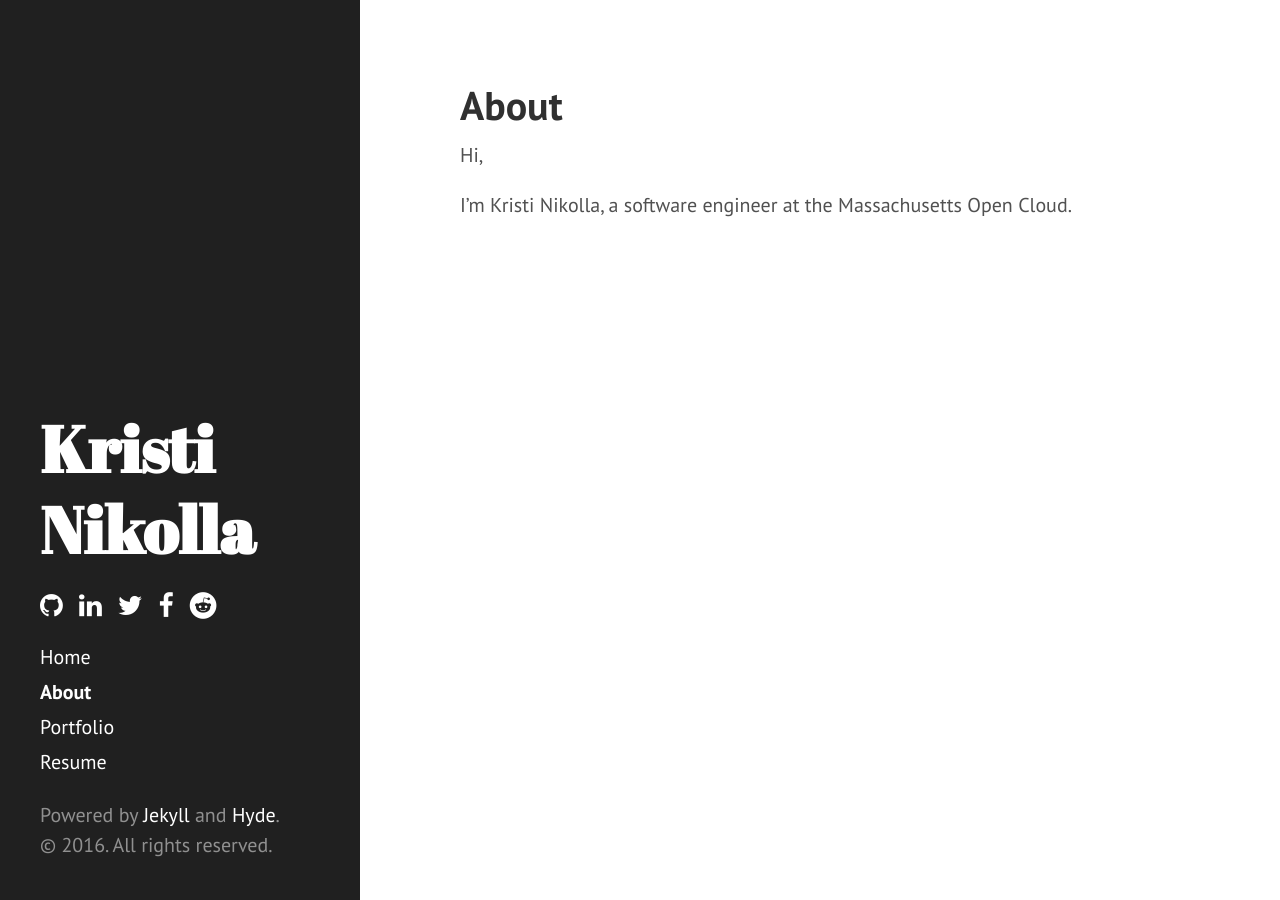
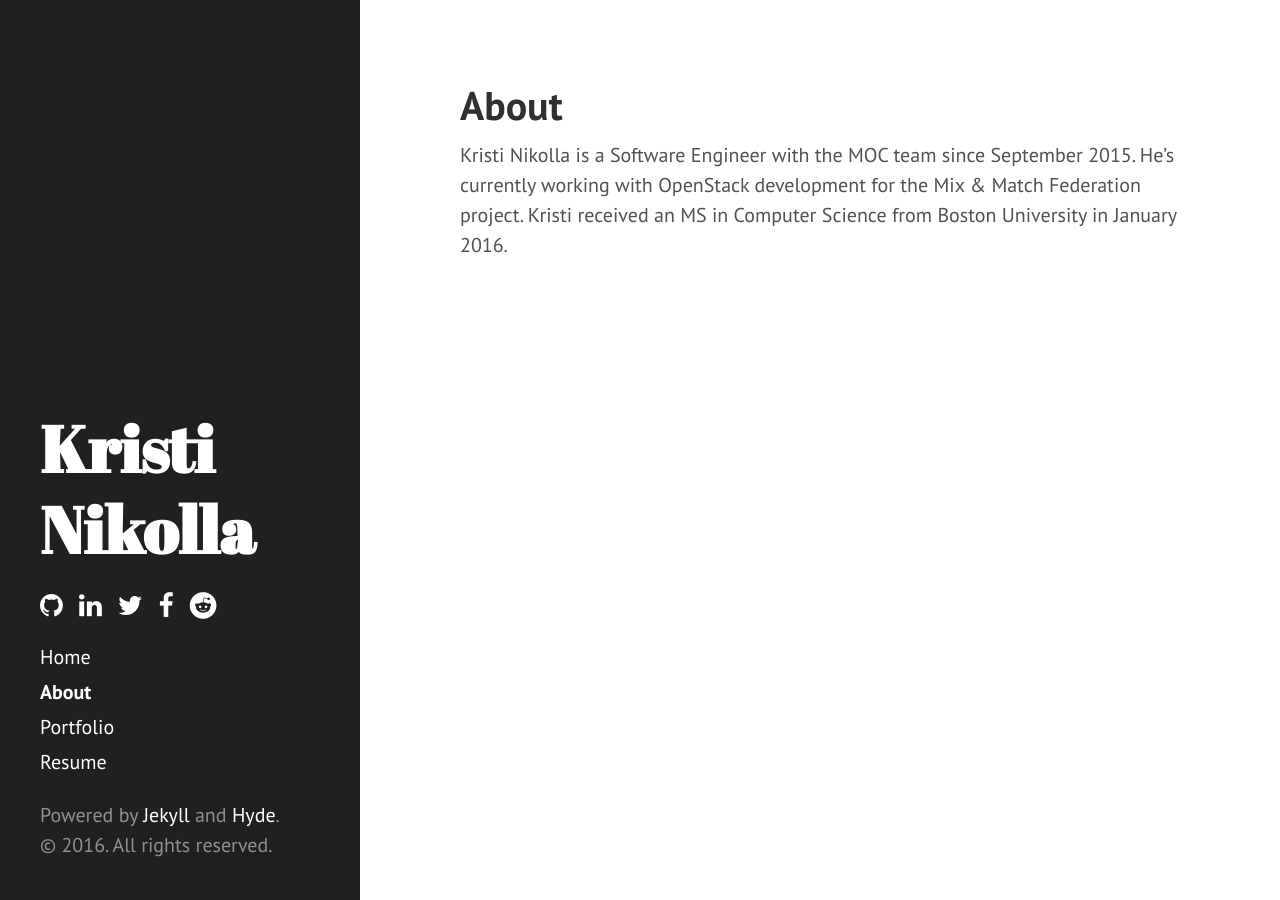
Before and after one commit to knikolla/knikolla.github.io, a Jekyll site: the page built from about.md, in a window 1280 px wide. Built offline with Jekyll 4.4.1, drawn with Linux system fonts in a browser that asks for light colours; nearby versions of some CDN libraries.

Commit message:
updated about

```diff
--- a/about.md
+++ b/about.md
@@ -3,6 +3,4 @@ layout: page
 title: About
 ---
 
-Hi,
-
-I'm Kristi Nikolla, a software engineer at the Massachusetts Open Cloud.
+Kristi Nikolla is a Software Engineer with the MOC team since September 2015. He's currently working with OpenStack development for the Mix & Match Federation project. Kristi received an MS in Computer Science from Boston University in January 2016.
```
